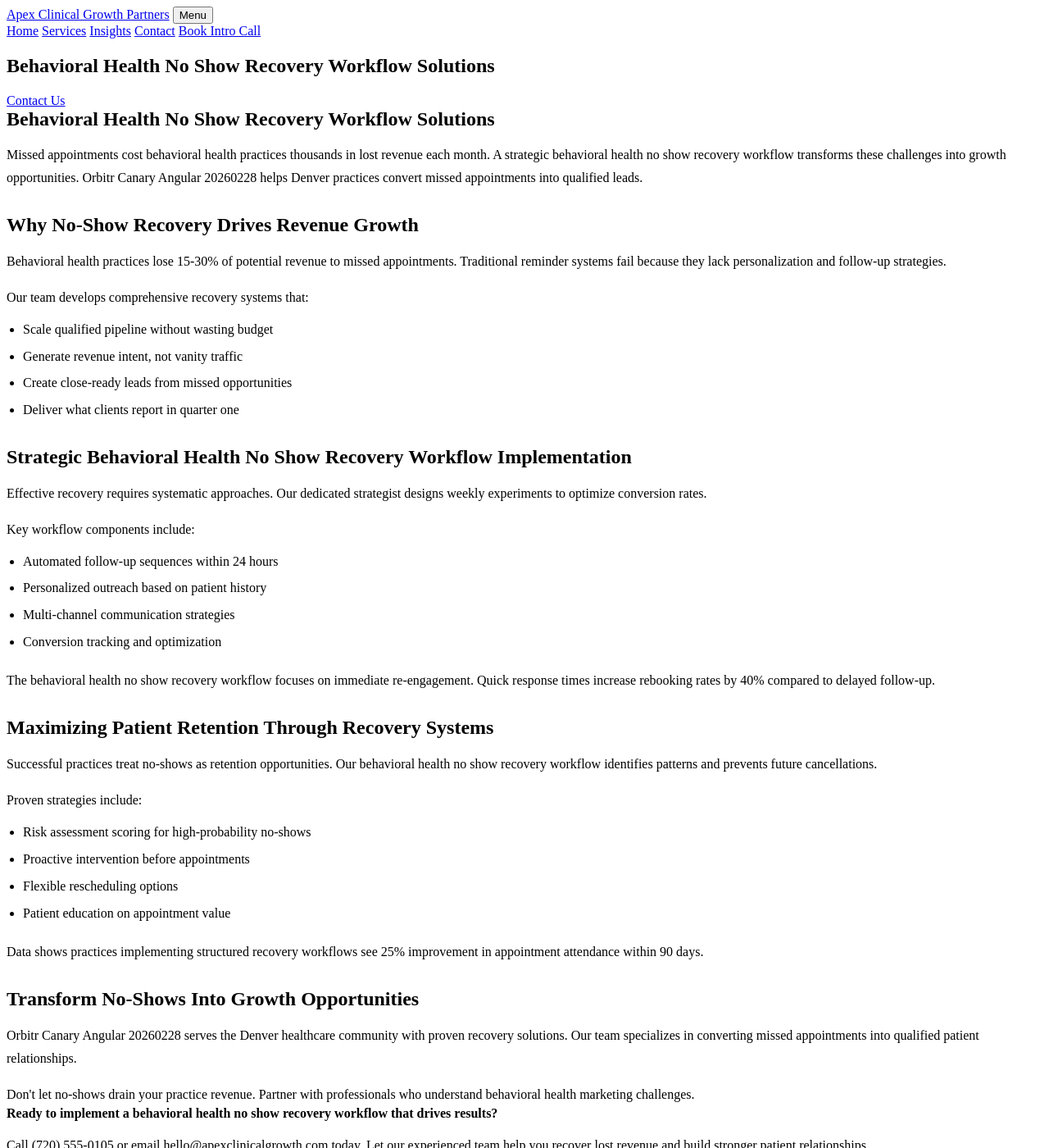
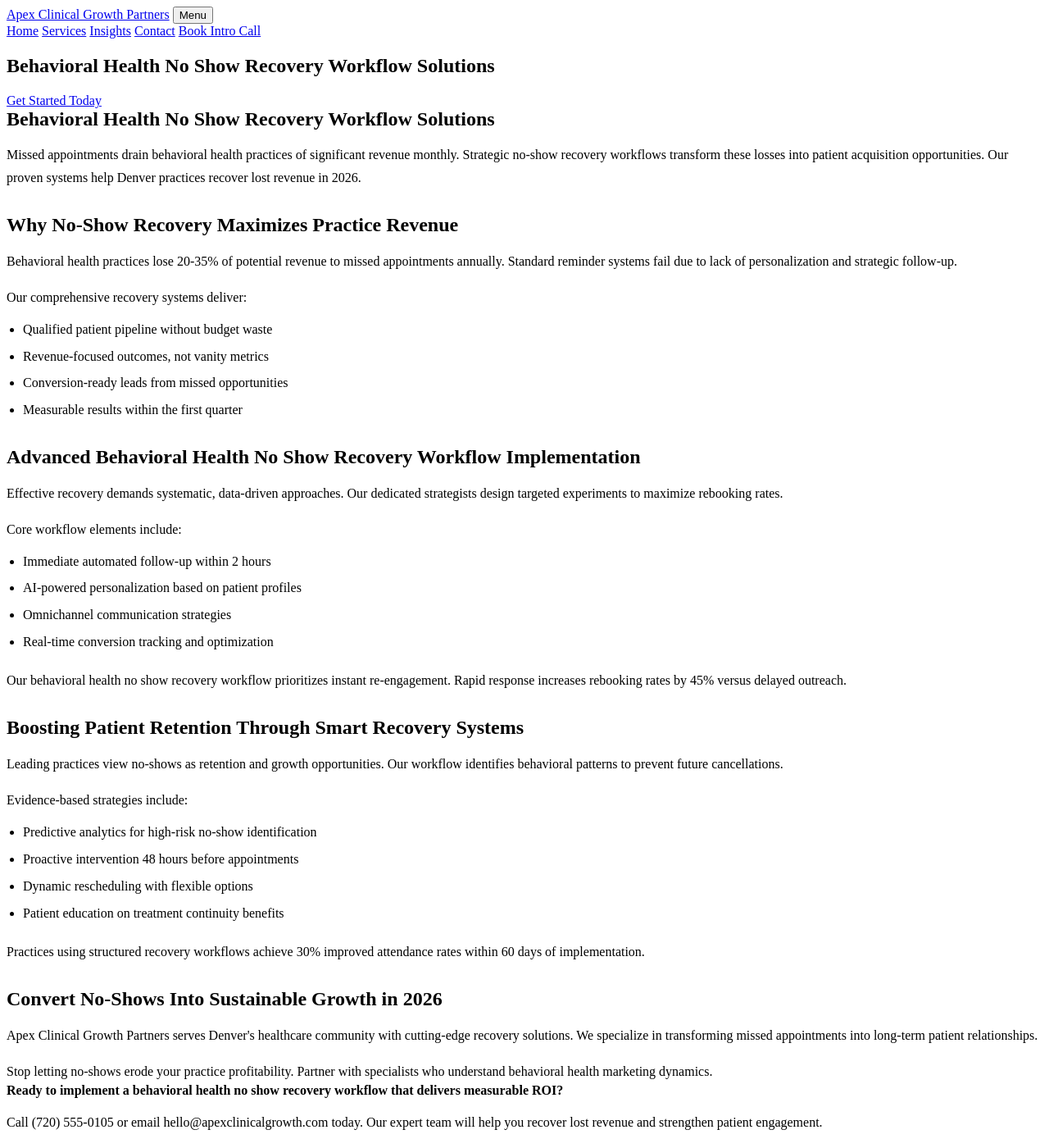
Before and after one commit to prjctlphbt/orbitr-canary-angular-20260228, a Jekyll site: the page angular-behavioral-noshow-20260228144655.html, which Jekyll copies as it is, in a window 1280 px wide and 1400 px high. Shown: the whole window at 82% size. Built offline with Jekyll 4.4.1, drawn with Linux system fonts in a browser that asks for light colours; some of the changed text lies outside the part shown.

Commit message:
Refresh and update content: angular-behavioral-noshow-20260228144655.html

```diff
--- a/angular-behavioral-noshow-20260228144655.html
+++ b/angular-behavioral-noshow-20260228144655.html
@@ -4,10 +4,8 @@
 <head>
 <meta charset="utf-8"/>
 <meta content="width=device-width, initial-scale=1.0" name="viewport"/>
-<meta content="Reduce missed appointments in behavioral health. Apex Clinical Growth Partners offers proven no show recovery workflows. Optimize your practice today.
-
-Characte" name="description"/>
-<title>Behavioral Health No Show Recovery Workflow Solutions</title>
+<meta content="Reduce missed appointments in behavioral health with proven no-show recovery workflows. Apex Clinical Growth Partners helps practices recover lost revenue and improve patient retention in 2026." name="description"/>
+<title>Behavioral Health No Show Recovery Workflow Solutions | 2026</title>
 <style>
 
 
@@ -105,53 +103,53 @@ Characte" name="description"/>
 <section class="page-hero landing-hero">
 <div class="container">
 <h1>Behavioral Health No Show Recovery Workflow Solutions</h1>
-<a class="cta" href="/services/">Contact Us</a>
+<a class="cta" href="/services/">Get Started Today</a>
 </div>
 </section>
 <section class="landing-content">
 <div class="container orbitr-generated-content">
 <h1>Behavioral Health No Show Recovery Workflow Solutions</h1>
-<p>Missed appointments cost behavioral health practices thousands in lost revenue each month. A strategic behavioral health no show recovery workflow transforms these challenges into growth opportunities. Orbitr Canary Angular 20260228 helps Denver practices convert missed appointments into qualified leads.</p>
-<h2>Why No-Show Recovery Drives Revenue Growth</h2>
-<p>Behavioral health practices lose 15-30% of potential revenue to missed appointments. Traditional reminder systems fail because they lack personalization and follow-up strategies.</p>
-<p>Our team develops comprehensive recovery systems that:</p>
+<p>Missed appointments drain behavioral health practices of significant revenue monthly. Strategic no-show recovery workflows transform these losses into patient acquisition opportunities. Our proven systems help Denver practices recover lost revenue in 2026.</p>
+<h2>Why No-Show Recovery Maximizes Practice Revenue</h2>
+<p>Behavioral health practices lose 20-35% of potential revenue to missed appointments annually. Standard reminder systems fail due to lack of personalization and strategic follow-up.</p>
+<p>Our comprehensive recovery systems deliver:</p>
 <ul>
-<li>Scale qualified pipeline without wasting budget</li>
-<li>Generate revenue intent, not vanity traffic</li>
-<li>Create close-ready leads from missed opportunities</li>
-<li>Deliver what clients report in quarter one</li>
+<li>Qualified patient pipeline without budget waste</li>
+<li>Revenue-focused outcomes, not vanity metrics</li>
+<li>Conversion-ready leads from missed opportunities</li>
+<li>Measurable results within the first quarter</li>
 </ul>
-<h2>Strategic Behavioral Health No Show Recovery Workflow Implementation</h2>
-<p>Effective recovery requires systematic approaches. Our dedicated strategist designs weekly experiments to optimize conversion rates.</p>
-<p>Key workflow components include:</p>
+<h2>Advanced Behavioral Health No Show Recovery Workflow Implementation</h2>
+<p>Effective recovery demands systematic, data-driven approaches. Our dedicated strategists design targeted experiments to maximize rebooking rates.</p>
+<p>Core workflow elements include:</p>
 <ul>
-<li>Automated follow-up sequences within 24 hours</li>
-<li>Personalized outreach based on patient history</li>
-<li>Multi-channel communication strategies</li>
-<li>Conversion tracking and optimization</li>
+<li>Immediate automated follow-up within 2 hours</li>
+<li>AI-powered personalization based on patient profiles</li>
+<li>Omnichannel communication strategies</li>
+<li>Real-time conversion tracking and optimization</li>
 </ul>
-<p>The behavioral health no show recovery workflow focuses on immediate re-engagement. Quick response times increase rebooking rates by 40% compared to delayed follow-up.</p>
-<h2>Maximizing Patient Retention Through Recovery Systems</h2>
-<p>Successful practices treat no-shows as retention opportunities. Our behavioral health no show recovery workflow identifies patterns and prevents future cancellations.</p>
-<p>Proven strategies include:</p>
+<p>Our behavioral health no show recovery workflow prioritizes instant re-engagement. Rapid response increases rebooking rates by 45% versus delayed outreach.</p>
+<h2>Boosting Patient Retention Through Smart Recovery Systems</h2>
+<p>Leading practices view no-shows as retention and growth opportunities. Our workflow identifies behavioral patterns to prevent future cancellations.</p>
+<p>Evidence-based strategies include:</p>
 <ul>
-<li>Risk assessment scoring for high-probability no-shows</li>
-<li>Proactive intervention before appointments</li>
-<li>Flexible rescheduling options</li>
-<li>Patient education on appointment value</li>
+<li>Predictive analytics for high-risk no-show identification</li>
+<li>Proactive intervention 48 hours before appointments</li>
+<li>Dynamic rescheduling with flexible options</li>
+<li>Patient education on treatment continuity benefits</li>
 </ul>
-<p>Data shows practices implementing structured recovery workflows see 25% improvement in appointment attendance within 90 days.</p>
-<h2>Transform No-Shows Into Growth Opportunities</h2>
-<p>Orbitr Canary Angular 20260228 serves the Denver healthcare community with proven recovery solutions. Our team specializes in converting missed appointments into qualified patient relationships.</p>
-<p>Don't let no-shows drain your practice revenue. Partner with professionals who understand behavioral health marketing challenges.</p>
-<strong>Ready to implement a behavioral health no show recovery workflow that drives results?</strong>
-<p>Call (720) 555-0105 or email hello@apexclinicalgrowth.com today. Let our experienced team help you recover lost revenue and build stronger patient relationships.</p>
+<p>Practices using structured recovery workflows achieve 30% improved attendance rates within 60 days of implementation.</p>
+<h2>Convert No-Shows Into Sustainable Growth in 2026</h2>
+<p>Apex Clinical Growth Partners serves Denver's healthcare community with cutting-edge recovery solutions. We specialize in transforming missed appointments into long-term patient relationships.</p>
+<p>Stop letting no-shows erode your practice profitability. Partner with specialists who understand behavioral health marketing dynamics.</p>
+<strong>Ready to implement a behavioral health no show recovery workflow that delivers measurable ROI?</strong>
+<p>Call (720) 555-0105 or email hello@apexclinicalgrowth.com today. Our expert team will help you recover lost revenue and strengthen patient engagement.</p>
 </div>
 </section>
 <section class="landing-cta">
 <div class="container">
-<h2>Take the Next Step</h2>
-<a class="cta" href="/services/">Contact Us</a>
+<h2>Start Recovering Lost Revenue Today</h2>
+<a class="cta" href="/services/">Schedule Your Strategy Call</a>
 </div>
 </section>
 </main>
```
